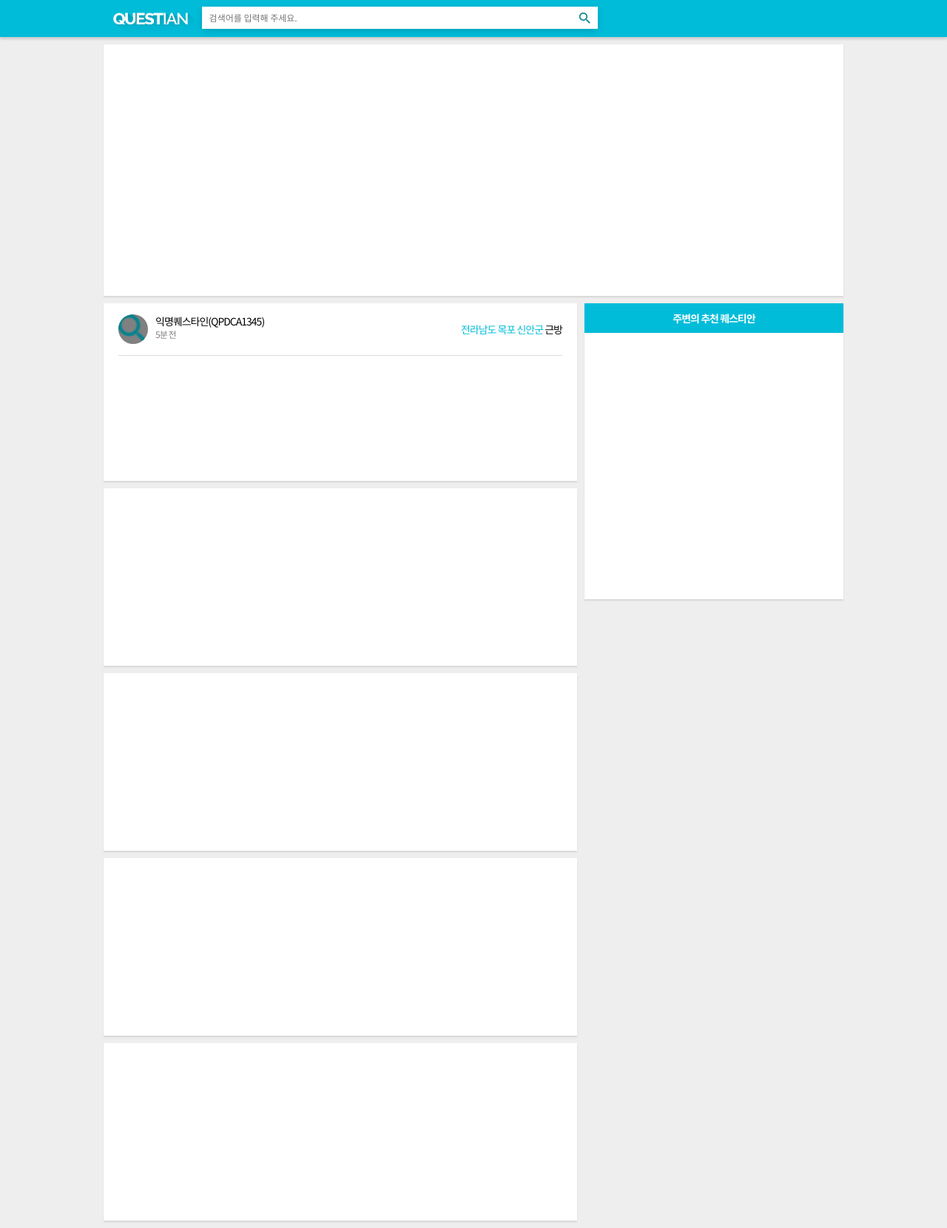
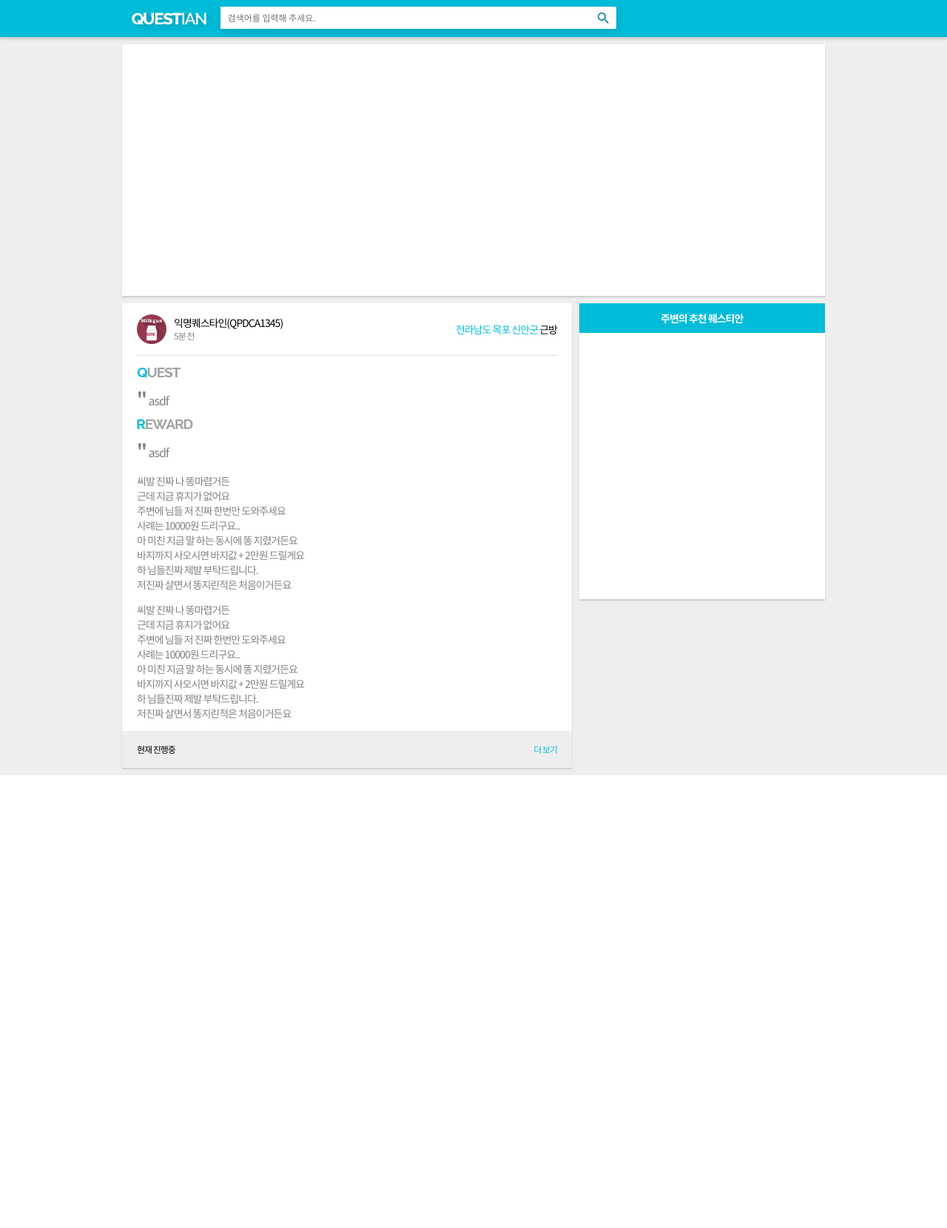
Before and after one commit to Questian/web, a PHP site: page / in a window 1280 px wide. Shown: the whole page at 74% size. After the commit the page ends 1048 px from the top, so only its background shows below. Run offline with PHP 8.4, Linux system fonts and the light colour scheme.

Commit message:
Quest Card Complete

```diff
--- a/css/content.css
+++ b/css/content.css
@@ -1,6 +1,29 @@
+@media (min-width: 1000px) {
+    #content {
+        width: 950px;
+    }
+}
+
+@media (max-width: 999px) and (min-width: 760px) {
+    #content {
+        width: 710px;
+    }
+}
+
+@media (max-width: 759px) and (min-width: 480px) {
+    #content {
+        width: 430px;
+    }
+}
+
+@media (max-width: 479px) {
+    #content {
+        padding: 0 10px 0 10px;
+    }
+}
+
 #content {
     box-sizing: border-box;
-    width: 1000px;
     height: 100%;
     margin: auto;
     padding-top: 60px;
@@ -17,6 +40,7 @@
     float: left;
     width: 64%;
 }
+
 #right-container {
     float: right;
     width: 35%;
@@ -24,7 +48,7 @@
 
 .box-model {
     background-color: white;
-    box-shadow: 0 2px 2px rgba(0, 0, 0, 0.1);
+    box-shadow: 0 2px 2px rgba(0, 0, 0, 0.15);
 }
 
 .quest-card {
@@ -32,13 +56,19 @@
     width: 100%;
     min-height: 240px;
     margin: 0 10px 10px 0;
-    padding: 15px 20px 15px 20px;
 }
-.quest-card-header{
+
+.quest-card-padding-wrapper {
+    padding: 15px 20px 0 20px;
+}
+
+.quest-card-header {
+    margin-bottom: 10px;
     padding-bottom: 15px;
     border-bottom: 1px solid #ddd;
 }
-.profile-image{
+
+.profile-image {
     float: left;
     width: 40px;
     height: 40px;
@@ -46,24 +76,65 @@
     border-radius: 20px;
     background-color: gray;
 }
-.user-nickname{
+
+.user-nickname {
+    padding-top: 3px;
     font-size: 14px;
-    line-height: 1.3em;
+    line-height: 1.2em;
 }
-.time-ago{
+
+.time-ago {
     color: gray;
     font-size: 12px;
 }
-.user-location{
+
+.user-location {
     float: right;
     margin-top: 10px;
     font-size: 14px;
+}
+
+.quest-reward-text{
+    margin: 5px 0 5px 0;
+    color: gray;
+    font-size: 16px;
+}
+.quest-reward-text:before{
+    content: "\"";
+    font-family: "Noto Sans Korean";
+    font-size: 24px;
+    font-weight: 900;
+}
+
+.quest-card-article > p{
+    color: gray;
+    font-size: 14px;
+}
+
+.quest-card-footer{
+    box-sizing: border-box;
+    height: 50px;
+    padding: 0 20px 0 20px;
+    background-color: #eee;
+}
+
+.quest-status{
+    float: left;
+    font-size: 12px;
+    line-height: 50px;
+}
+
+.quest-more{
+    float: right;
+    font-size: 12px;
+    line-height: 50px;
 }
 
 #near-questian {
     width: 100%;
     min-height: 400px;
 }
+
 #near-questian-title {
     width: 100%;
     height: 40px;
--- a/css/header.css
+++ b/css/header.css
@@ -8,19 +8,24 @@
 
 @media (min-width: 1000px) {
     #page-header-wrapper {
-        width: 1000px;
+        width: 950px;
     }
 }
 
 @media (max-width: 999px) and (min-width: 760px) {
     #page-header-wrapper {
-        width: 760px;
+        width: 710px;
     }
 }
 
 @media (max-width: 759px) and (min-width: 480px) {
     #page-header-wrapper {
-        width: 480px;
+        width: 430px;
+    }
+}
+
+@media (max-width: 479px) {
+    #page-header-wrapper {
     }
 }
 
@@ -34,8 +39,6 @@
     height: 100%;
     padding-left: 10px;
     -webkit-transition: background 0.2s;
-    -moz-transition: background 0.2s;
-    -o-transition: background 0.2s;
     transition: background 0.2s;
 }
 
--- a/index.html
+++ b/index.html
@@ -1,5 +1,6 @@
 <!DOCTYPE html>
 <html>
+
 <head>
     <title>Questian :: Timeline</title>
 
@@ -43,28 +44,47 @@
 
         <section id="left-container">
             <div class="box-model quest-card">
+                <div class="quest-card-padding-wrapper">
                     <header class="quest-card-header">
                         <div class="user-location"><span class="cyan-text">전라남도 목포 신안군</span> 근방</div>
-                        <img class="profile-image" src="image/search-button.png">
+                        <img class="profile-image" src="image/milkgun.png">
                         <div class="user-nickname">익명퀘스타인(QPDCA1345)</div>
                         <div class="time-ago">5분 전</div>
                         <div class="clear"></div>
                     </header>
                     <article class="quest-card-article">
-
+                        <img class="quest-image" src="image/quest.png">
+                        <blockquote class="quest-reward-text">
+                            asdf
+                        </blockquote>
+                        <img class="reward-image" src="image/reward.png">
+                        <blockquote class="quest-reward-text">
+                            asdf
+                        </blockquote>
+                        <p>씨발 진짜 나 똥마렵거든
+                            <br/>근데 지금 휴지가 없어요
+                            <br/>주변에 님들 저 진짜 한번만 도와주세요
+                            <br/>사례는 10000원 드리구요..
+                            <br/>아 미친 지금 말 하는 동시에 똥 지렸거든요
+                            <br/>바지까지 사오시면 바지값 + 2만원 드릴게요
+                            <br/>하 님들진짜 제발 부탁드립니다.
+                            <br/>저진짜 살면서 똥지린적은 처음이거든요
+                        </p>
+                        <p>씨발 진짜 나 똥마렵거든
+                            <br/>근데 지금 휴지가 없어요
+                            <br/>주변에 님들 저 진짜 한번만 도와주세요
+                            <br/>사례는 10000원 드리구요..
+                            <br/>아 미친 지금 말 하는 동시에 똥 지렸거든요
+                            <br/>바지까지 사오시면 바지값 + 2만원 드릴게요
+                            <br/>하 님들진짜 제발 부탁드립니다.
+                            <br/>저진짜 살면서 똥지린적은 처음이거든요
+                        </p>
                     </article>
                 </div>
-                <div class="box-model quest-card">
-
-                </div>
-                <div class="box-model quest-card">
-
-                </div>
-                <div class="box-model quest-card">
-
-                </div>
-                <div class="box-model quest-card">
-
+                <footer class="quest-card-footer">
+                    <div class="quest-status">현재 진행중</div>
+                    <div class="quest-more cyan-text">더 보기</div>
+                </footer>
             </div>
         </section>
 
@@ -78,4 +98,5 @@
         <div class="clear"></div>
     </article>
 </body>
+
 </html>
```
Also changed, not shown: image/milkgun.png (added), image/quest.png (added), image/reward.png (added). Lines whose indentation alone changed are shown as unchanged.
